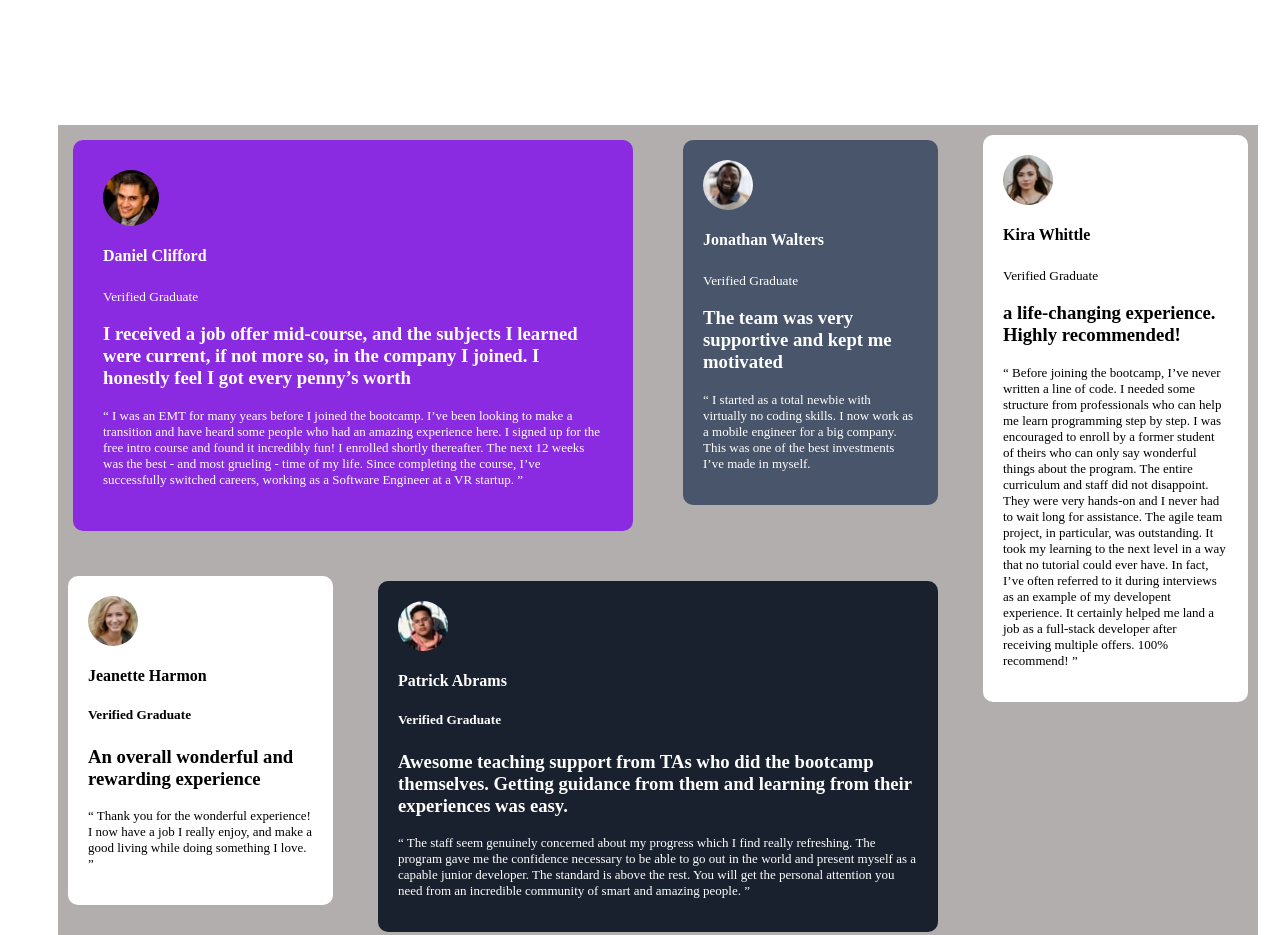
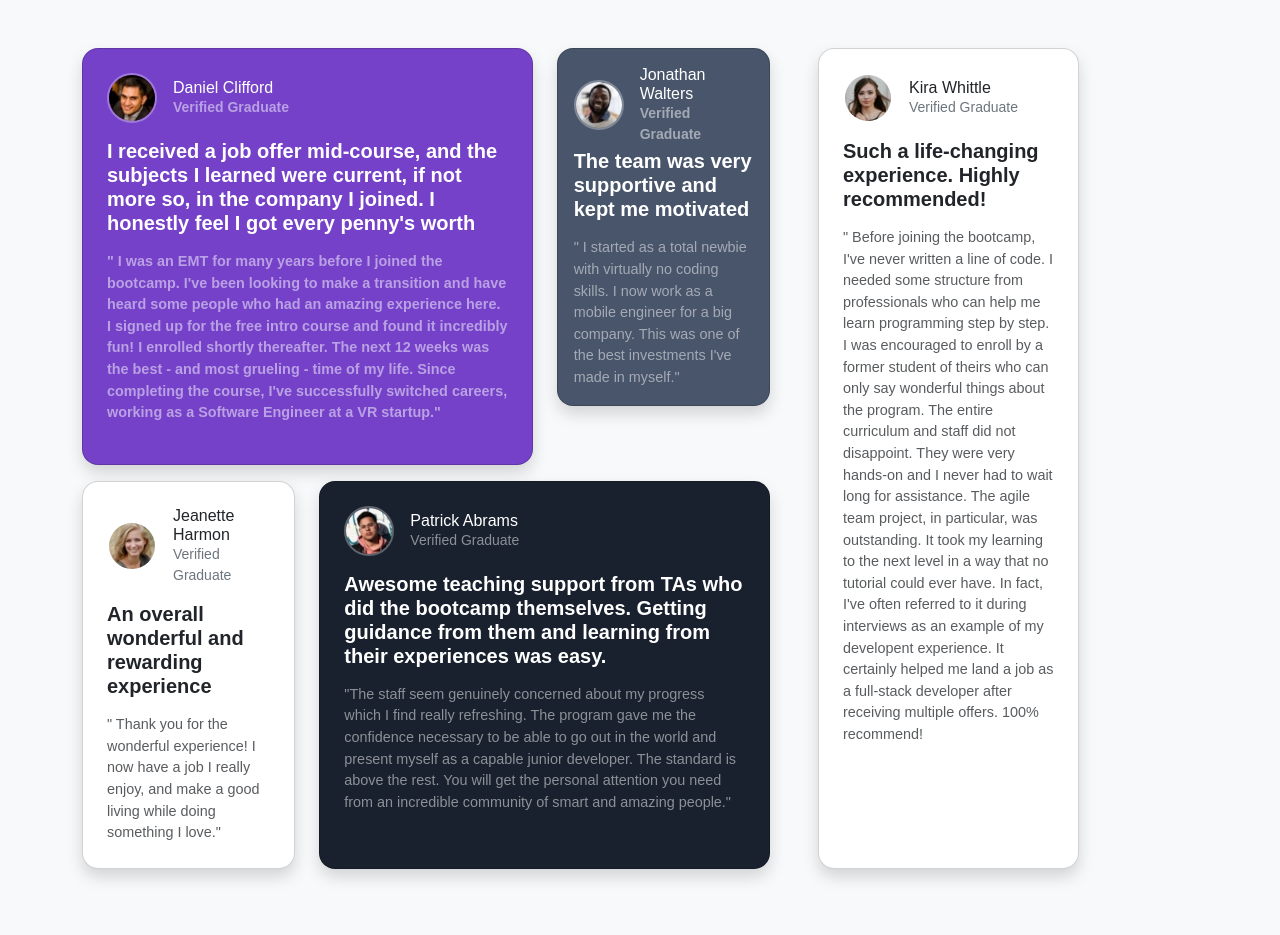
Before and after one commit to sangeetha1719/testimonial-grid-section-bootstrap, a plain HTML site: page index.html in a window 1280 px wide. Shown: the top 935 px of the page. Drawn offline with nearby package versions, Linux system fonts and the light colour scheme.

Commit message:
adding code

```diff
--- /dev/null
+++ b/custom.css
@@ -0,0 +1,82 @@
+/* Custom Css */
+.custom-padding{
+  padding:10px;
+  background-color:Grey 200: hsl(0, 0%, 81%) ;
+}
+body {
+  font-family: 'Barlow Semi Condensed', sans-serif;
+  background-color: hsl(0, 3%, 94%);
+}
+
+.bg-primary {
+  background-color: hsl(263, 55%, 52%) !important;
+  position:relative;
+
+}
+
+.bg-primary::before {
+  /* content: ""; */
+  background-image: url("./images/bg-pattern-quotation.svg");
+  background-repeat: no-repeat;
+  position:relative;
+  top: 0;
+  right: 24px;
+  width: 104px;
+  height: 102px;
+  z-index: 0;
+  opacity: 0.7;
+}
+
+.bg-secondary {
+  background-color: hsl(217, 19%, 35%) !important;
+  position:relative;
+}
+
+.bg-dark {
+  background-color: hsl(219, 29%, 14%) !important;
+  position:relative;
+}
+.card-body {
+  position: relative;
+  z-index: 1;
+}
+.card-title {
+  font-size: 1.25rem;
+  font-weight: 600;
+}
+.card-text {
+  font-size: 0.9rem;
+  line-height: 1.5;
+}
+
+/* Responsive adjustments */
+@media (max-width: 767.98px) {
+  .container {
+    padding: 1.5rem;
+  }
+
+  .row {
+    flex-direction: column;
+  }
+
+  .card {
+    margin-bottom: 1.5rem;
+  }
+}
+
+/* .rounded-4 {
+  border-radius: 0.75rem !important;
+} */
+
+/* Ensure images have proper sizing */
+.rounded-circle {
+  border: 2px solid rgba(255, 255, 255, 0.3);
+}
+
+
+@mobile screen and (min-width: 375px) {
+  body {
+    background-color: Grey 400: hsl(224, 10%, 45%);
+    font-size: 22px;
+  }
+}
--- a/index.html
+++ b/index.html
@@ -3,116 +3,155 @@
   <head>
     <meta charset="UTF-8" />
     <meta name="viewport" content="width=device-width, initial-scale=1.0" />
-    <link
-      rel="icon"
-      type="image/png"
-      sizes="32x32"
-      href="./images/favicon-32x32.png"
-    />
-    <link rel="stylesheet" href="./styles.css" />
-    <title>Testimonials grid Project</title>
+    <link rel="icon" type="image/png" sizes="32x32" href="./images/favicon-32x32.png"/>
+    <!-- Bootstrap cdn -->
+    <link href="https://cdn.jsdelivr.net/npm/bootstrap@5.3.0/dist/css/bootstrap.min.css" rel="stylesheet">
+    <!-- CustomCSS -->
+    <link rel="stylesheet" href="./custom.css" />
+    <title>Testimonials grid Project Bootstrap</title>
   </head>
-  <body>
-    <section class="grid-container">
-      <div class="cards1">
+  <body class="bg-light py-5">
+    <main class="container">
+      <div class="row ">
+        <!-- Daniel Card - 2 column and up -->
+        <div class="col-8 row">
+          <div class="row">
+
+          <section class="col-8">
+            <div class="card h-60 bg-primary text-white rounded-4 shadow" >
+              <div class="card-body p-4">
+                <div class="d-flex align-items-center mb-3">
+                  <img src="./images/image-daniel.jpg" class="rounded-circle me-3" style="width:50px;" alt="Daniel Clifford">
                   <div>
-          <img class="images1" src="./images/image-daniel.jpg" />
-
-          <h4>Daniel Clifford</h4>
-          <small>Verified Graduate</small>
-          <h3>
+                    <h6 class="mb-0 ">Daniel Clifford</h6>
+                    <p class="text-white-50 mb-0 small fw-bold">Verified Graduate</p>
+                  </div>
+                </div>
+                <h5 class="card-title mb-3 fw-bolder fs-5 lh-small">
                   I received a job offer mid-course, and the subjects I learned were
                   current, if not more so, in the company I joined. I honestly feel I
-            got every penny’s worth
-          </h3>
-          <p>
-            “ I was an EMT for many years before I joined the bootcamp. I’ve
+                  got every penny's worth </h5>
+                <p class="card-text text-white-50 fw-bold mb-3 lh-small ">
+                  " I was an EMT for many years before I joined the bootcamp. I've
                   been looking to make a transition and have heard some people who had
                   an amazing experience here. I signed up for the free intro course
                   and found it incredibly fun! I enrolled shortly thereafter. The next
                   12 weeks was the best - and most grueling - time of my life. Since
-            completing the course, I’ve successfully switched careers, working
-            as a Software Engineer at a VR startup. ”
-          </p>
+                  completing the course, I've successfully switched careers, working
+                  as a Software Engineer at a VR startup."</p>
               </div>
             </div>
+          </section>
 
-      <div class="cards2">
+          <!-- Jonathan Card -->
+          <section class="col-4">
+            <div class="card h-90 bg-secondary text-white rounded-4 shadow">
+              <div class="card-body p-3">
+                <div class="d-flex align-items-center mb-1">
+                  <img src="./images/image-jonathan.jpg" class="img-fluid rounded-circle me-3" style="width:50px;" alt="Jonathan Walters">
                   <div>
-          <img class="images2" src="./images/image-jonathan.jpg" />
+                    <h6 class="mb-0">Jonathan Walters</h6>
+                    <p class="text-white-50 mb-0 small fw-bold">Verified Graduate</p>
                   </div>
-        <h4>Jonathan Walters</h4>
-        <small>Verified Graduate</small>
-        <h3>The team was very supportive and kept me motivated</h3>
-        <p>
-          “ I started as a total newbie with virtually no coding skills. I now
+                </div>
+                <h5 class="card-title mb-3 fw-bolder fs-5">The team was very supportive and kept me motivated</h5>
+                <p class="card-text text-white-50 fw-normal lh-base ">
+                  " I started as a total newbie with virtually no coding skills. I now
                   work as a mobile engineer for a big company. This was one of the best
-          investments I’ve made in myself.
-        </p>
+                  investments I've made in myself."</p>
+              </div>
+            </div>
+          </section>
+        </div>
+        <div class="row gy-2">
+
+          <!-- Jeanette Card -->
+       <section class="col-4 ">
+         <div class="card h-100 bg-white mt-0 rounded-4 shadow">
+           <div class="card-body p-4 ">
+             <div class="d-flex align-items-center mb-3">
+               <img src="./images/image-Jeanette.jpg" class="rounded-circle me-3" width="50" alt="Jeanette Harmon">
+               <div>
+                 <h6 class="mb-0">Jeanette Harmon</h6>
+                 <p class="text-secondary mb-0 small">Verified Graduate</p>
+               </div>
+             </div>
+             <h5 class="card-title mb-3 fw-bold fs-5 lh-small">An overall wonderful and rewarding experience</h5>
+             <p class="card-text text-muted  fw-normal lh-base">
+               " Thank you for the wonderful experience! I now have a job I really
+               enjoy, and make a good living while doing something I love."</p>
+           </div>
+         </div>
+       </section>
+       <!-- Patrick Card - Takes 2 columns on medium screens and up -->
+       <section class="col-8 ">
+        <div class="card h-100 bg-dark text-white rounded-4 shadow">
+          <div class="card-body p-4">
+            <div class="d-flex align-items-center mb-3">
+              <img src="./images/image-patrick.jpg" class="rounded-circle me-3" width="50" alt="Patrick Abrams">
+              <div>
+                <h6 class="mb-0">Patrick Abrams</h6>
+                <p class="text-white-50 mb-0 small">Verified Graduate</p>
+              </div>
+            </div>
+            <h5 class="card-title mb-3  fw-bold fs-5 lh-small">
+              Awesome teaching support from TAs who did the bootcamp themselves.
+              Getting guidance from them and learning from their experiences was
+              easy.</h5>
+            <p class="card-text text-white-50 text-white-50 fw-normal lh-base">
+              "The staff seem genuinely concerned about my progress which I find
+              really refreshing. The program gave me the confidence necessary to be
+              able to go out in the world and present myself as a capable junior
+              developer. The standard is above the rest. You will get the personal
+              attention you need from an incredible community of smart and amazing
+              people."</p>
+          </div>
+        </div>
+      </div>
+    </section>
         </div>
 
-      <div class="cards3">
+
+        <!-- Kira Card - 1 column towards right -->
+        <section class="col-3">
+          <div class="card h-100 bg-white rounded-4 shadow">
+            <div class="card-body p-4">
+              <div class="d-flex align-items-center mb-3">
+                <img src="./images/image-kira.jpg" class="img-fluid me-3 rounded-circle" style="width:50px" alt="Kira Whittle">
                 <div>
-          <img class="images3" src="./images/image-kira.jpg" />
+                  <h6 class="mb-0">Kira Whittle</h6>
+                  <p class="text-secondary mb-0 small ">Verified Graduate</p>
                 </div>
-        <h4>Kira Whittle</h4>
-        <small>Verified Graduate</small>
-        <div>
-          <h3>a life-changing experience. Highly recommended!</h3>
               </div>
-        <p>
-          “ Before joining the bootcamp, I’ve never written a line of code. I
+              <h5 class="card-title mb-3 fw-bold fs-5 lh-small">Such a life-changing experience. Highly recommended!</h5>
+              <p class="card-text text-muted fw-normal lh-small">
+                " Before joining the bootcamp, I've never written a line of code. I
                 needed some structure from professionals who can help me learn
                 programming step by step. I was encouraged to enroll by a former
                 student of theirs who can only say wonderful things about the program.
                 The entire curriculum and staff did not disappoint. They were very
                 hands-on and I never had to wait long for assistance. The agile team
                 project, in particular, was outstanding. It took my learning to the
-          next level in a way that no tutorial could ever have. In fact, I’ve
+                next level in a way that no tutorial could ever have. In fact, I've
                 often referred to it during interviews as an example of my developent
                 experience. It certainly helped me land a job as a full-stack
-          developer after receiving multiple offers. 100% recommend! ”
-        </p>
+                developer after receiving multiple offers. 100% recommend!</p>
+            </div>
+          </div>
+        </section>
+      </div>
+        <div>
         </div>
 
-      <div class="cards4">
-        <div>
-          <img class="images4" src="./images/image-Jeanette.jpg" />
-        </div>
-        <h4>Jeanette Harmon</h4>
-        <h5>Verified Graduate</h5>
-        <h3>An overall wonderful and rewarding experience</h3>
-        <p>
-          “ Thank you for the wonderful experience! I now have a job I really
-          enjoy, and make a good living while doing something I love. ”
-        </p>
+
+
+
         </div>
 
-      <div class="cards5">
-        <div>
-          <img class="images5" src="./images/image-patrick.jpg" />
-        </div>
-        <h4>Patrick Abrams</h4>
-        <h5>Verified Graduate</h5>
-        <h3>
-          Awesome teaching support from TAs who did the bootcamp themselves.
-          Getting guidance from them and learning from their experiences was
-          easy.
-        </h3>
-        <p>
-          “ The staff seem genuinely concerned about my progress which I find
-          really refreshing. The program gave me the confidence necessary to be
-          able to go out in the world and present myself as a capable junior
-          developer. The standard is above the rest. You will get the personal
-          attention you need from an incredible community of smart and amazing
-          people. ”
-        </p>
-      </div>
 
-      <!-- <div class="attribution">
-      Challenge by <a href="https://www.frontendmentor.io?ref=challenge" target="_blank">Frontend Mentor</a>.
-      Coded by <a href="#">Sangeetha Prabu</a>.
-    </div> -->
-    </section>
+    </main>
+
+    <!-- Bootstrap JS script -->
+    <script src="https://cdn.jsdelivr.net/npm/bootstrap@5.3.0/dist/js/bootstrap.bundle.min.js"></script>
   </body>
 </html>
--- a/styles.css
+++ /dev/null
@@ -1,159 +0,0 @@
-.grid-container {
-  width: 1200px;
-  background-color: hsl(0, 3%, 69%);
-  display: grid;
-  /* grid-template-columns:2fr 2fr 1fr;
-  grid-template-rows: 200px 150px ; */
-  /* grid-column-gap: 0px;
-  grid-row-gap: 0px; */
-  /*N grid-template-columns: 1fr 1fr 1fr 1fr;
-  grid-template-rows: 0.5fr 0.5fr; */
-  grid-template-columns: repeat(4, 1fr);
-  grid-template-rows: repeat(2, min-content);
-  align-items: start;
-  gap: 20px;
-  margin: 125px 50px 300px;
-  /* background-position: center; */
-  box-sizing: border-box;
-}
-.cards1 {
-  /* grid-area: 1/1/3/3; */
-  grid-area: 1/1/1/3;
-  /* grid-row-start: 2 * 3; */
-  /*grid-column-start: 1;*/
-  /*grid-column-end: 3;*/
-  background-color: blueviolet;
-  color: white;
-  display: flex;
-  flex-direction: column;
-  justify-content: center;
-  align-items: center;
-  margin: 15px;
-  padding: 30px 30px;
-  border-radius: 10px;
-}
-.images1 {
-  display: block;
-  border-radius: 50%;
-  margin-bottom: 20px;
-}
-p {
-  font-size: 13px;
-  font-family: Barlow Semi Condensed;
-}
-.cards2 {
-  background-color: hsl(217, 19%, 35%);
-  /* grid-column-start: 3;
-  grid-column-end: 2; */
-  /* grid-column-start: 1;
-  grid-column-end: 1;
-  grid-area: 1/3/3/4; */
-  grid-area: 1/4/4/3;
-  color: white;
-  display: flexbox;
-  justify-content: center;
-  align-items: center;
-  padding: 20px;
-  margin: 15px;
-  border-radius: 10px;
-}
-.images2 {
-  background-position: top-right;
-  display: flex;
-  width: 50px;
-  border-radius: 50%;
-}
-p {
-  font-size: 13px;
-}
-.cards3 {
-  background-color: hsl(0, 0%, 100%);
-  /* grid-area: 3/1/4/2;  */
-  /* grid-area: 1/3/3/4; */
-  /* grid-column-start:3;
-  grid-column-end: 4; */
-  /* grid-column-start:3;
-  grid-row-end:2; */
-  grid-area: 1/4/7/4;
-  flex-direction: row;
-  color: black;
-  display: flexbox;
-  justify-content: center;
-  align-items: center;
-  padding: 20px;
-  border-radius: 10px;
-  margin: 10px;
-}
-.images3 {
-  display: flex;
-  width: 50px;
-  border-radius: 50%;
-}
-p {
-  font-size: 13px;
-}
-.cards4 {
-  background-color: hsl(0, 0%, 100%);
-  /* grid-area: 3/2/4/4; */
-  grid-area: 2/1/3/2;
-  /* grid-column-start: 1;
-  grid-column-end: 1; */
-  color: black;
-  display: flexbox;
-  justify-content: center;
-  align-items: center;
-  padding: 20px;
-  margin: 10px;
-  border-radius: 10px;
-}
-.images4 {
-  display: grid;
-  width: 50px;
-  border-radius: 50%;
-  margin-bottom: 20px;
-}
-p {
-  font-size: 13px;
-}
-.cards5 {
-  background-color: hsl(219, 29%, 14%);
-  /* grid-area: 2/3/3/4; */
-  grid-area: 2/2/4/4;
-  /* grid-column-start: 2;
-  grid-column-end:4; */
-  color: white;
-  display: flexbox;
-  justify-content: center;
-  align-items: center;
-  padding: 20px;
-  margin: 15px;
-  border-radius: 10px;
-}
-.images5 {
-  background-position: top-right;
-  display: flex;
-  width: 50px;
-  border-radius: 50%;
-  margin-bottom: 20px;
-}
-p {
-  font-size: 13px;
-}
-
-/* Mobile: 375px
-- Desktop: 1440px */
-
-@desktop screen and (max-width: 1400px) {
-  body {
-    background-color: cadetblue;
-    font-size: 35px;
-    margin: 0;
-  }
-}
-
-@mobile screen and (min-width: 375px) {
-  body {
-    background-color: lightgray;
-    font-size: 22px;
-  }
-}
```
Also changed, not shown: newindex.html (added, +18 -0 lines), refactor.html (added, +29 -0 lines), design/desktop-design.jpg (added), design/mobile-design.jpg (added), preview.jpg (added), 4 other files. Lines whose indentation alone changed are shown as unchanged.
